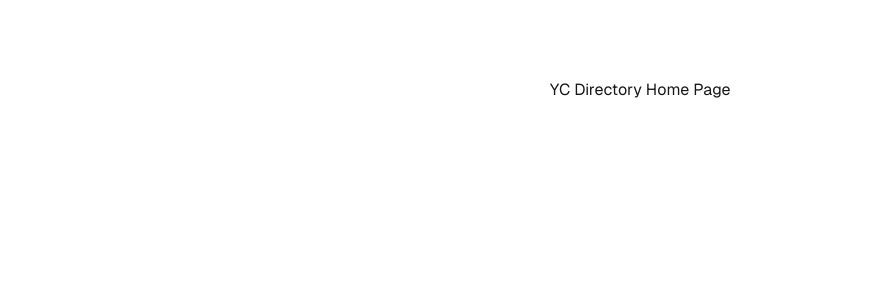
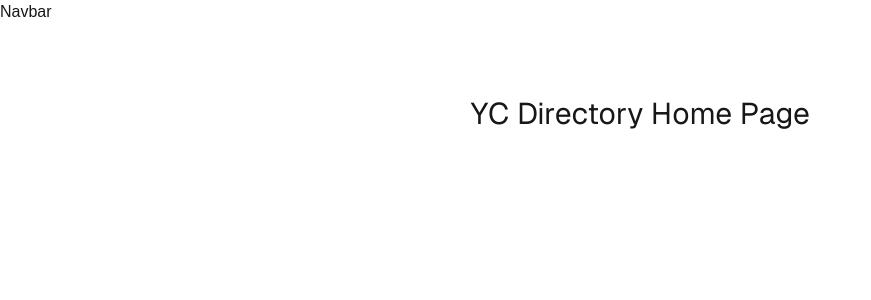
Before and after one commit to BunnyEncoder20/YC_Dictionary, a Next.js app: page / in a window 1280 px wide. Shown: the top 300 px of the page, without its empty margins (0-871 px from the left). Built offline with nearby package versions, Linux system fonts and the light colour scheme.

Commit message:
structured root dir

```diff
--- /dev/null
+++ b/app/(root)/layout.tsx
@@ -0,0 +1,15 @@
+import React from 'react'
+
+// components import
+import Navbar from '@/app/components/Navbar';
+
+const layout = ( { children }: Readonly<{ children: React.ReactNode;}> ) => {
+  return (
+    <main className="font-work-sans">
+        <Navbar />
+        {children}
+    </main>
+  )
+}
+
+export default layout
--- a/app/page.tsx
+++ b/app/(root)/page.tsx
@@ -3,7 +3,7 @@
 export default function Home() {
   return (
     <div className="grid grid-rows-[20px_1fr_20px] items-center justify-items-center min-h-screen p-8 pb-20 gap-16 sm:p-20 font-[family-name:var(--font-geist-sans)]">
-      <h1>YC Directory Home Page</h1>
+      <h1 className="text-3xl">YC Directory Home Page</h1>
     </div>
   );
 }
--- /dev/null
+++ b/app/components/Navbar.tsx
@@ -0,0 +1,9 @@
+import React from 'react'
+
+const Navbar = () => {
+  return (
+    <div>Navbar</div>
+  )
+}
+
+export default Navbar
```
